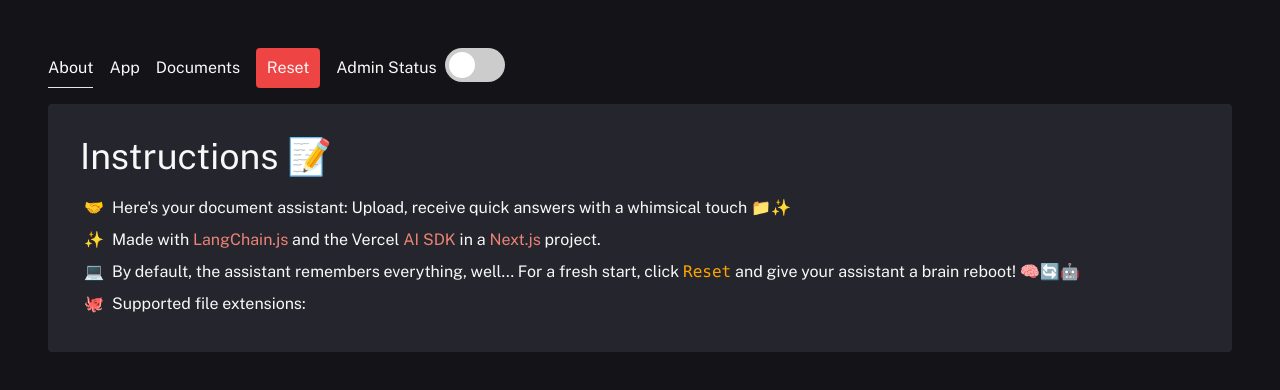
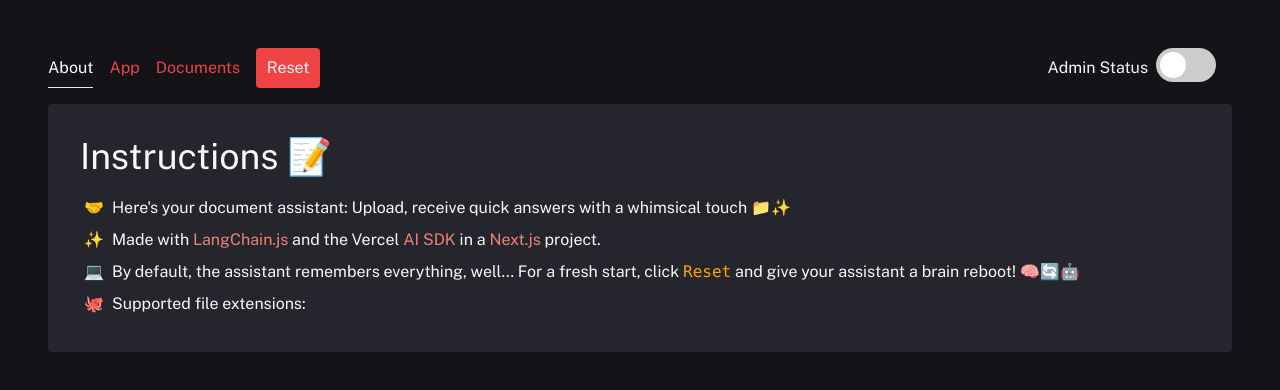
Before and after one commit to arvind-balaji/capstone-kyndryl, a Next.js app in the folder main/: page / in a window 1280 px wide. Shown: the top 390 px of the page. Built offline with nearby package versions, Linux system fonts and the light colour scheme; no server answers.

Commit message:
improved UI

```diff
--- a/main/app/globals.css
+++ b/main/app/globals.css
@@ -72,11 +72,11 @@ li {
 }
 
 input:checked + .slider {
-  background-color: #ffa500;
+  background-color: #f9695e;
 }
 
 input:focus + .slider {
-  box-shadow: 0 0 1px #ffa500;
+  box-shadow: 0 0 1px #f9695e;
 }
 
 input:checked + .slider:before {
--- a/main/components/Navbar.tsx
+++ b/main/components/Navbar.tsx
@@ -58,14 +58,14 @@ export function Navbar() {
   return (
     <nav className="mb-4 flex">
       <button
-        className={`mr-4 ${pathname === "/" ? "text-white border-b" : "text-red"}`}
+        className={`mr-4 ${pathname === "/" ? "text-white border-b" : "text-red-500  hover:text-white"}`}
         onClick={() => router.push("/")}
       >
         About
       </button>
       <button
         className={`mr-4 ${
-          pathname === "/retrieval" ? "text-white border-b" : ""
+          pathname === "/retrieval" ? "text-white border-b" : "text-red-500 hover:text-white"
         }`}
         onClick={() => router.push("/retrieval")}
       >
@@ -74,7 +74,11 @@ export function Navbar() {
       {/* <a className={`mr-4 ${pathname === "/structured_output" ? "text-white border-b" : ""}`} href="/structured_output">🧱 Structured Output</a>
       <a className={`mr-4 ${pathname === "/agents" ? "text-white border-b" : ""}`} href="/agents">🦜 Agents</a> */}
       <button
-        className={`mr-4 ${pathname === '/documents' ? 'text-white border-b' : ''}`}
+        className={`mr-4 ${
+          pathname === '/documents'
+            ? `text-white border-b`
+            : `text-red-500 hover:text-white ${isAdmin ? 'hover:text-red-500 hover:border-b' : 'cursor-not-allowed'}`
+        }`}
         onClick={() => {
           if (isAdmin) {
             // Handle the click event for admins
@@ -93,7 +97,7 @@ export function Navbar() {
         <button className="shrink-0 py-1 bg-red-500 rounded w-16 mr-4" onClick={handleDelete}>
         Reset
       </button>
-      <div className="mr-4 flex">
+      <div className="ml-auto flex">
         <p className="mr-2">Admin Status</p>
         <label className="switch mr-4">
           <input type="checkbox" checked={isAdmin} onChange={handleToggle} />
```
